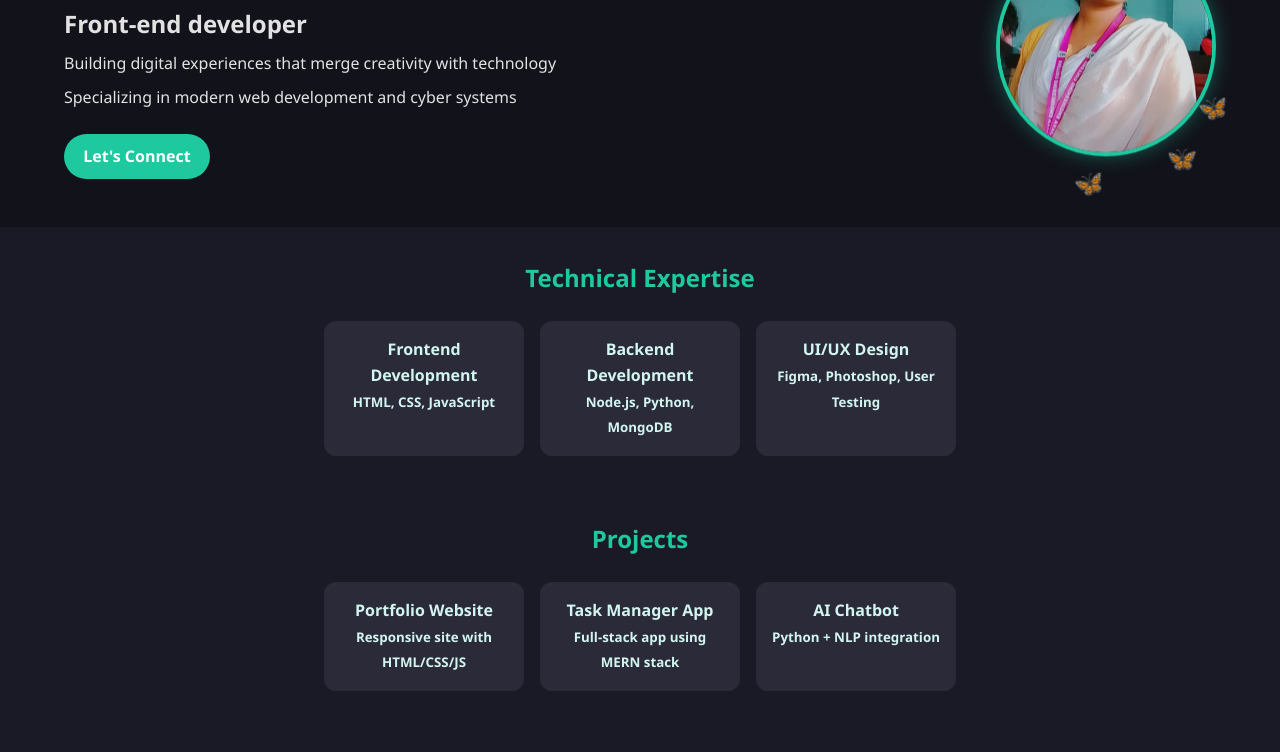
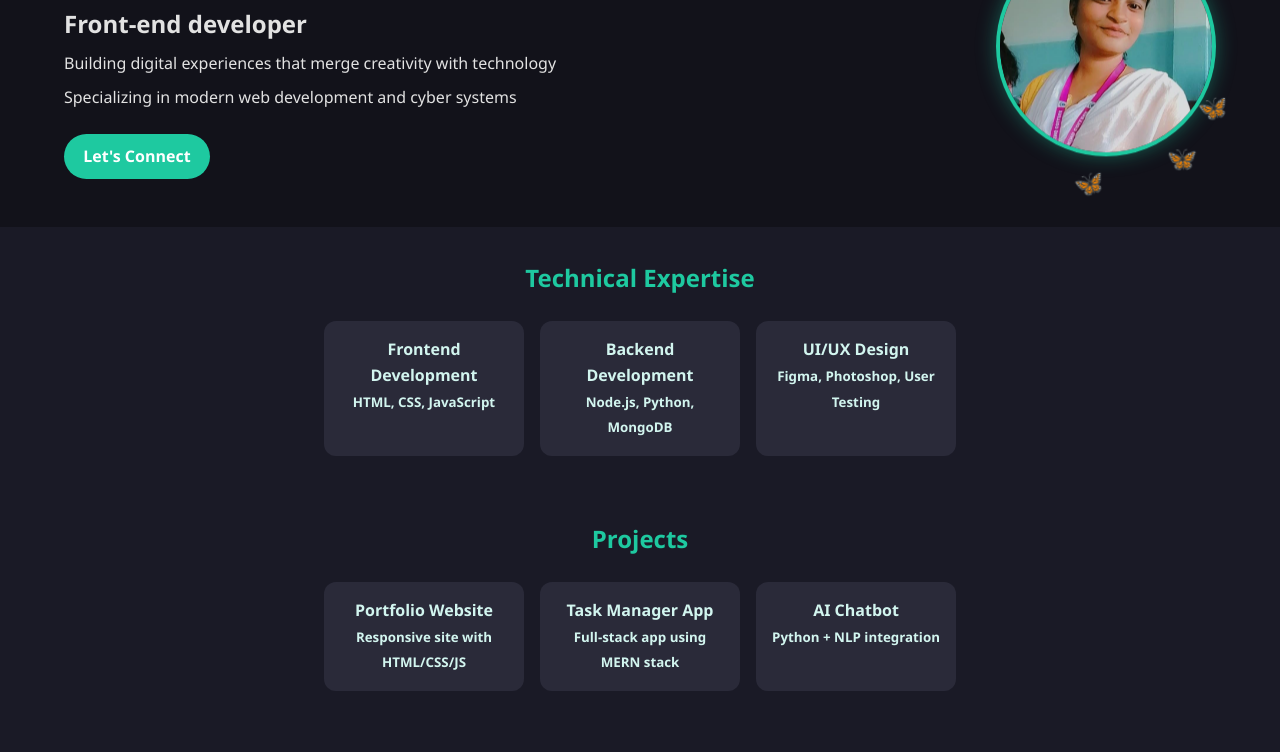
Before and after one commit to thisiskarthick-5/portfoliolp, a plain HTML site: page index.html in a window 1280 px wide. Shown: the part 181-933 px from the top of the page. Drawn offline with Linux system fonts and the light colour scheme.

Commit message:
Update index.html

```diff
--- a/index.html
+++ b/index.html
@@ -280,7 +280,7 @@
   <!-- Profile Image -->
 
 
-      <img src="lakshmi.jpg" alt="Developer" />
+      <img src="lakshmi1.jpg" alt="Developer" />
     </div>
   </main>
 
```
